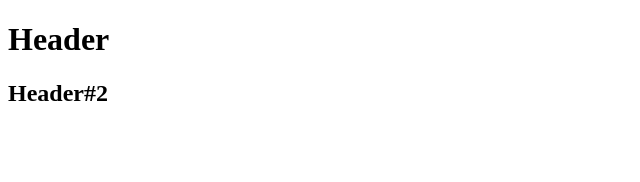
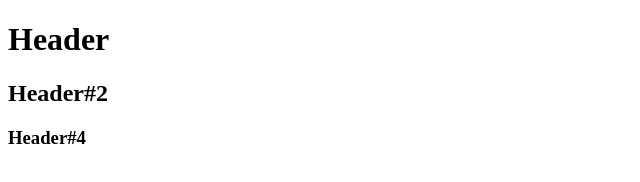
Before and after one commit to TBT50/git, a plain HTML site: page index.html in a window 1280 px wide. Shown: the whole page, without its empty margins (0-640 px from the left). Drawn offline with Linux system fonts and the light colour scheme.

Commit message:
Add the <h3> header

```diff
--- a/index.html
+++ b/index.html
@@ -9,5 +9,6 @@
   <body>
     <h1>Header</h1>
     <h2>Header#2</h2>
+    <h3>Header#4</h3>
   </body>
 </html>
```
